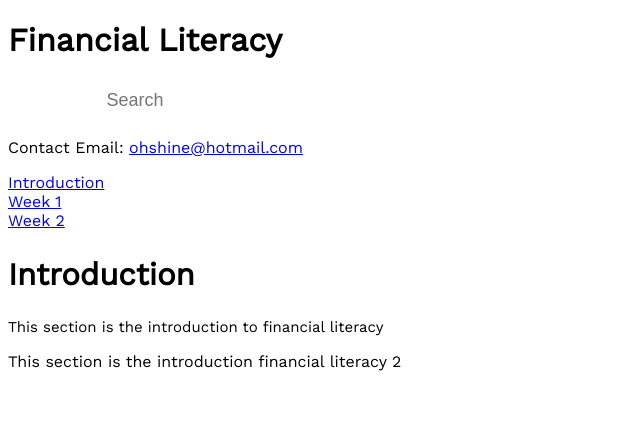
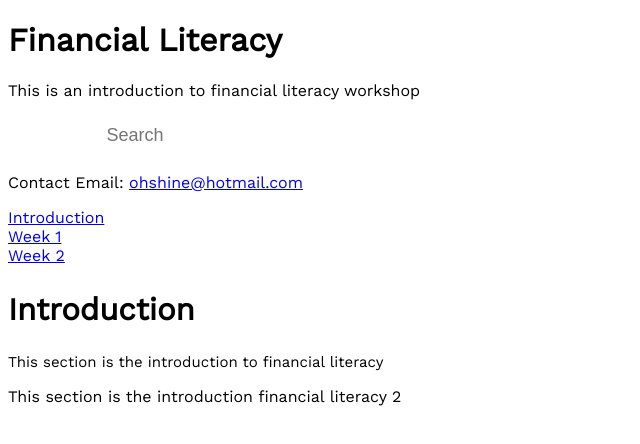
Before and after one commit to natalie-collab/Techliteracy, a plain HTML site: page project/index.html in a window 1280 px wide. Shown: the whole page, without its empty margins (0-640 px from the left). Drawn offline with nearby package versions, Linux system fonts and the light colour scheme.

Commit message:
Changes to the introductory part

```diff
--- a/project/index.html
+++ b/project/index.html
@@ -39,6 +39,7 @@
 
       -->
 		<h1>Financial Literacy</h1>
+    <p> This is an introduction to financial literacy workshop </p>
 
 		<!-- Task 5: Add a search bar
 
```
